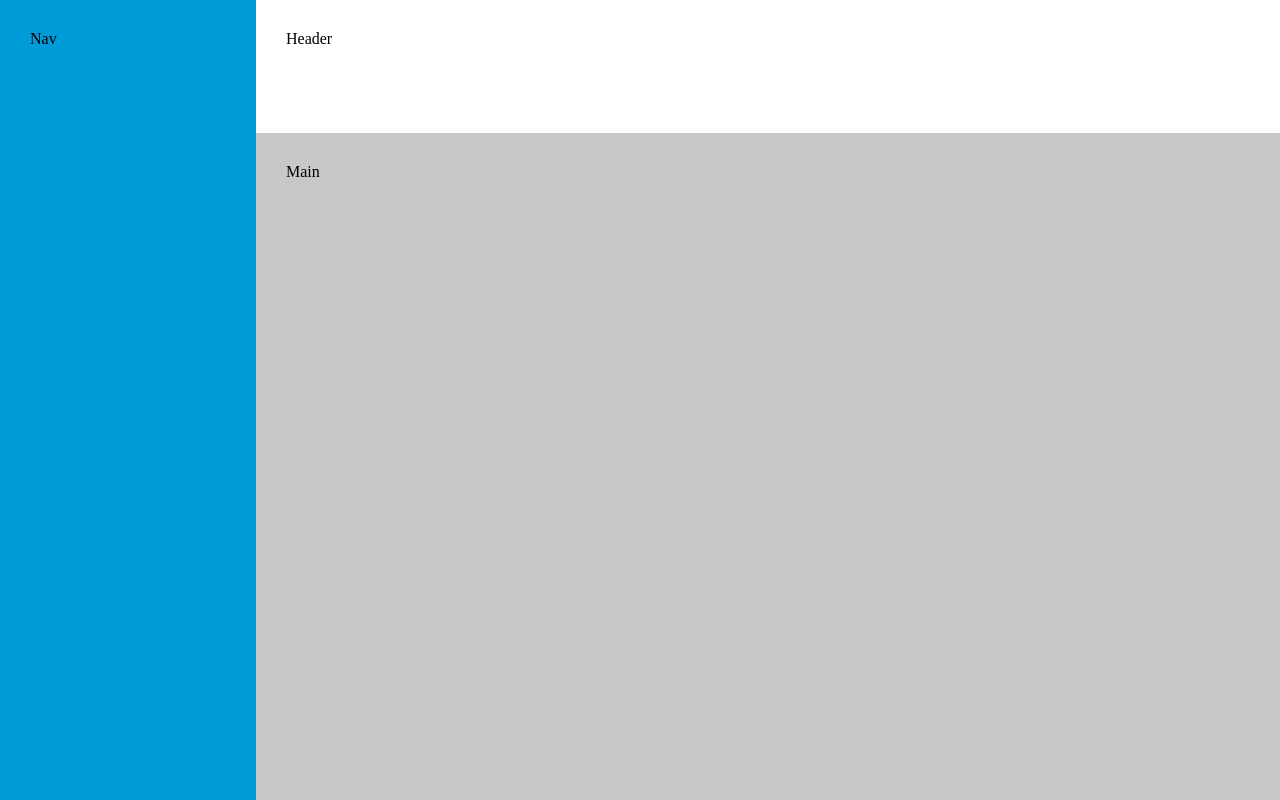
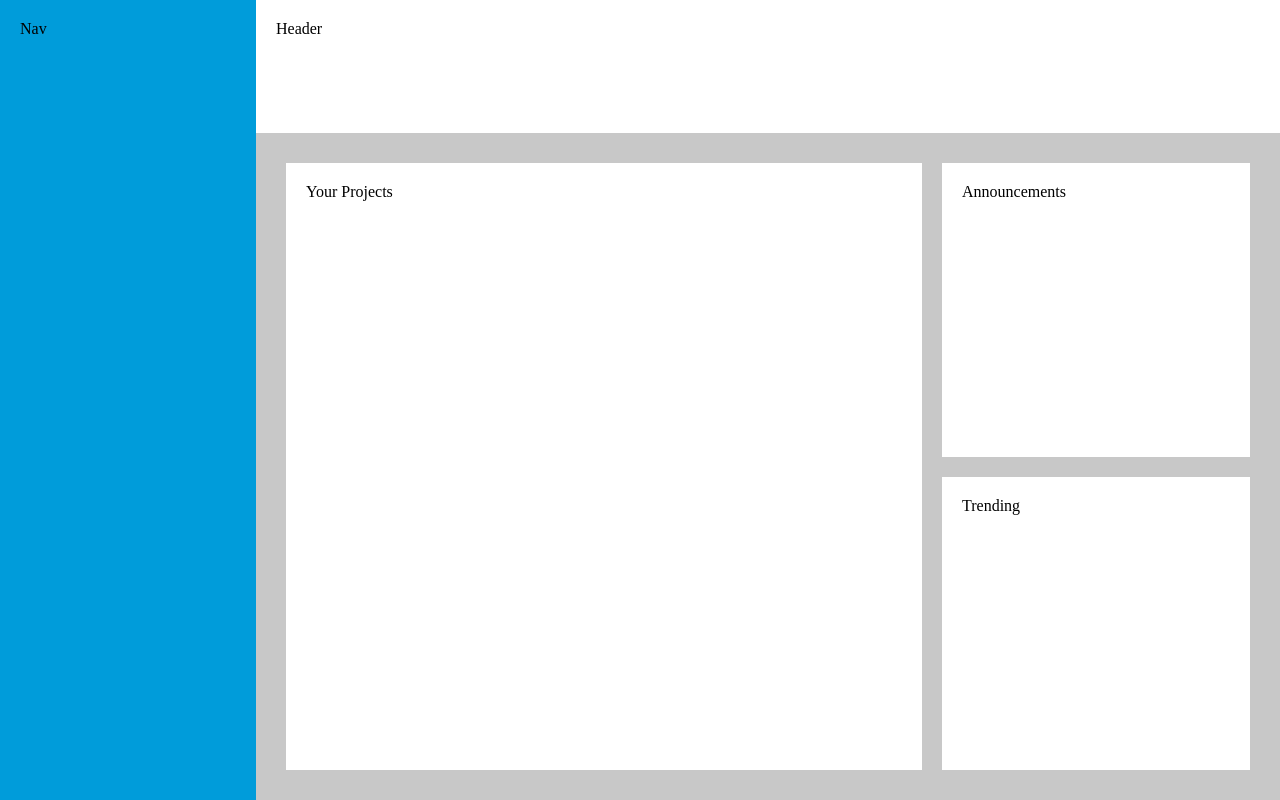
Before and after one commit to annasmith206/odin-grid-dashboard, a plain HTML site: page index.html in a window 1280 px wide. Drawn offline with Linux system fonts and the light colour scheme.

Commit message:
Add container for each main section
Add containers within main for "Your Projects", "Announcements", and
"Trending" sections

```diff
--- a/index.html
+++ b/index.html
@@ -15,7 +15,9 @@
             Header
         </header>
         <main>
-            Main
+            <section class="projects card">Your Projects</section>
+            <section class="announcements card">Announcements</section>
+            <section class="trending card">Trending</section>
         </main>
     </div>
     <script src="./script.js"></script>
--- a/style.css
+++ b/style.css
@@ -18,8 +18,10 @@ body {
 }
 
 .content>* {
-    padding: 30px;
+    padding: 20px;
 }
+
+
 
 nav {
     background-color: var(--main-color);
@@ -32,4 +34,20 @@ header {
 
 main {
     background-color: var(--background-color);
+    display: grid;
+    grid-template-columns: 2fr 1fr;
+    grid-template-rows: 1fr 1fr;
 }
+
+.card {
+    background-color: var(--card-color);
+    padding: 20px;
+}
+
+.projects {
+    grid-row: span 2;
+}
+
+main > section {
+    margin: 10px;
+}
```
